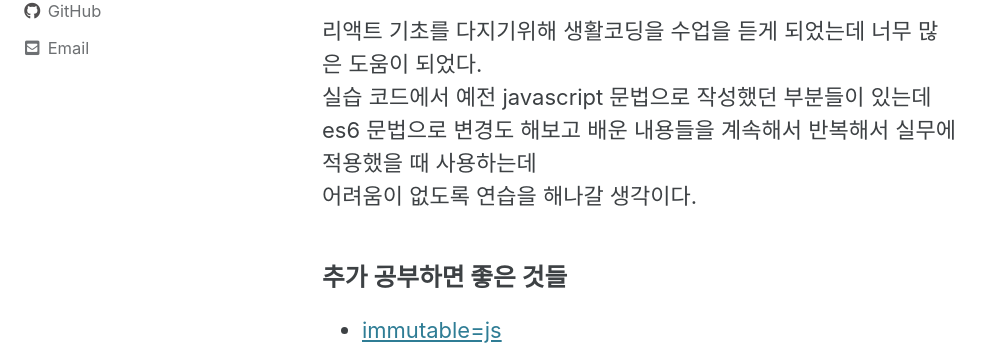
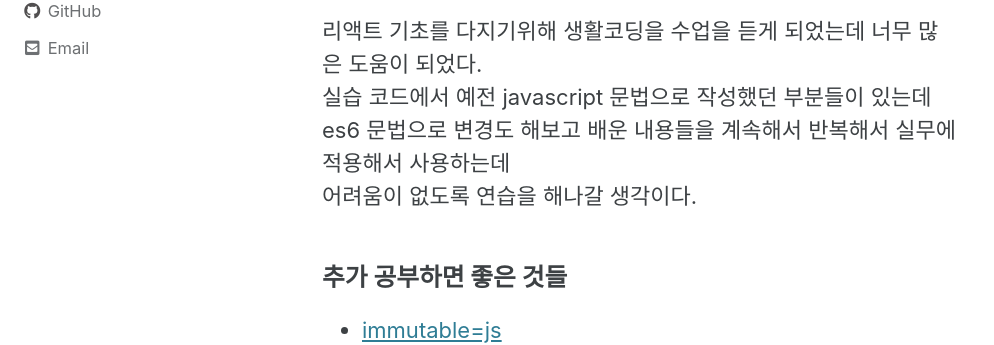
Before and after one commit to bearjin/bearjin.github.io, a Jekyll site: the page built from _posts/2020-12-20-React Study.md, in a window 1280 px wide and 900 px high. Shown: the part 310-655 px from the top of the window, without its empty margins (0-994 px from the left). Built offline with Jekyll 4.4.1, drawn with Linux system fonts in a browser that asks for light colours; cached includes are drawn as plain includes.

Commit message:
Update post React Study

```diff
--- a/_posts/2020-12-20-React Study.md
+++ b/_posts/2020-12-20-React Study.md
@@ -14,7 +14,7 @@ https://opentutorials.org/module/4058
 ### 공부를 마치고...
 리액트 기초를 다지기위해 생활코딩을 수업을 듣게 되었는데 너무 많은 도움이 되었다.
 실습 코드에서 예전 javascript 문법으로 작성했던 부분들이 있는데
-es6 문법으로 변경도 해보고 배운 내용들을 계속해서 반복해서 실무에 적용했을 때 사용하는데
+es6 문법으로 변경도 해보고 배운 내용들을 계속해서 반복해서 실무에 적용해서 사용하는데
 어려움이 없도록 연습을 해나갈 생각이다.
 
 ### 추가 공부하면 좋은 것들
```
